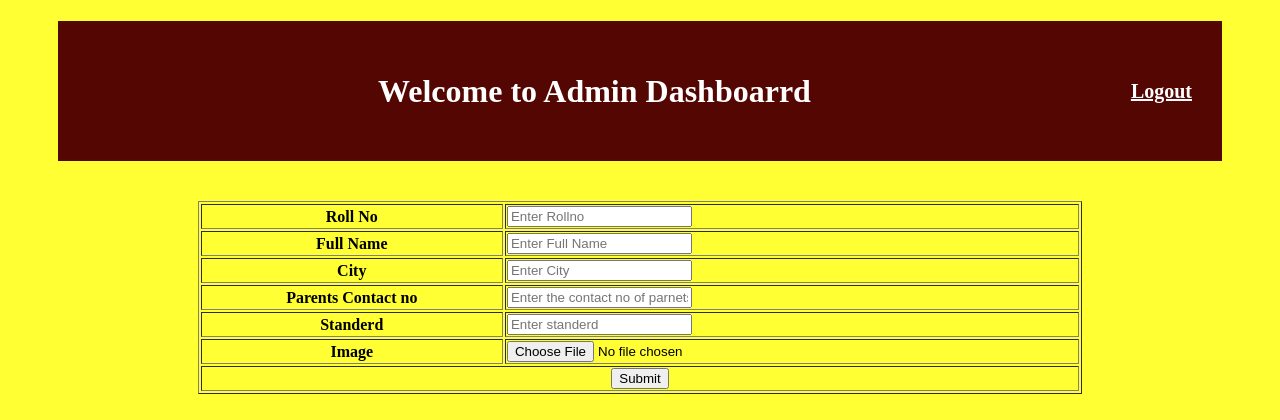
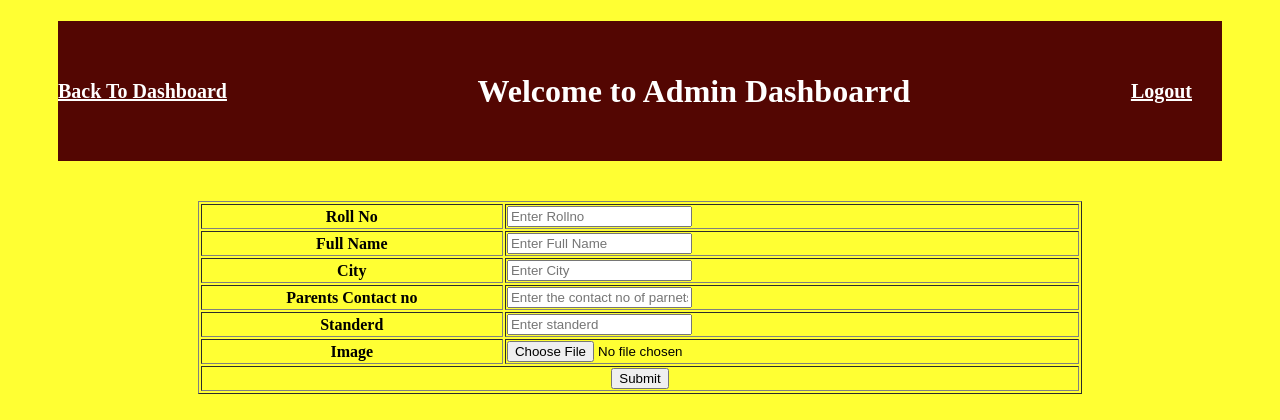
Before and after one commit to ranjeet2003/sms-in-php, a PHP site: page /admin/addstudent.php in a window 1280 px wide. Shown: the top 420 px of the page. Run offline with PHP 8.4, Linux system fonts and the light colour scheme; the visitor is signed in with stand-in values (Sample User, id 1).

Commit message:
titlehead is created

```diff
--- a/admin/titlehead.php
+++ b/admin/titlehead.php
@@ -1,5 +1,8 @@
 <div class="admintitle" align ="center">
-    <h4><a href="logout.php" style ="float:right; margin-right:30px; color:#fff; font-size:20px;">Logout</a></h4>
+    <h4>
+        <a href="admindash.php" style ="float:left; margin-right:30px; color:#fff; font-size:20px;">Back To Dashboard</a>
+        <a href="logout.php" style ="float:right; margin-right:30px; color:#fff; font-size:20px;">Logout</a>
+    </h4>
    <h1>Welcome to Admin Dashboarrd</h1>
 
 </div>
```
